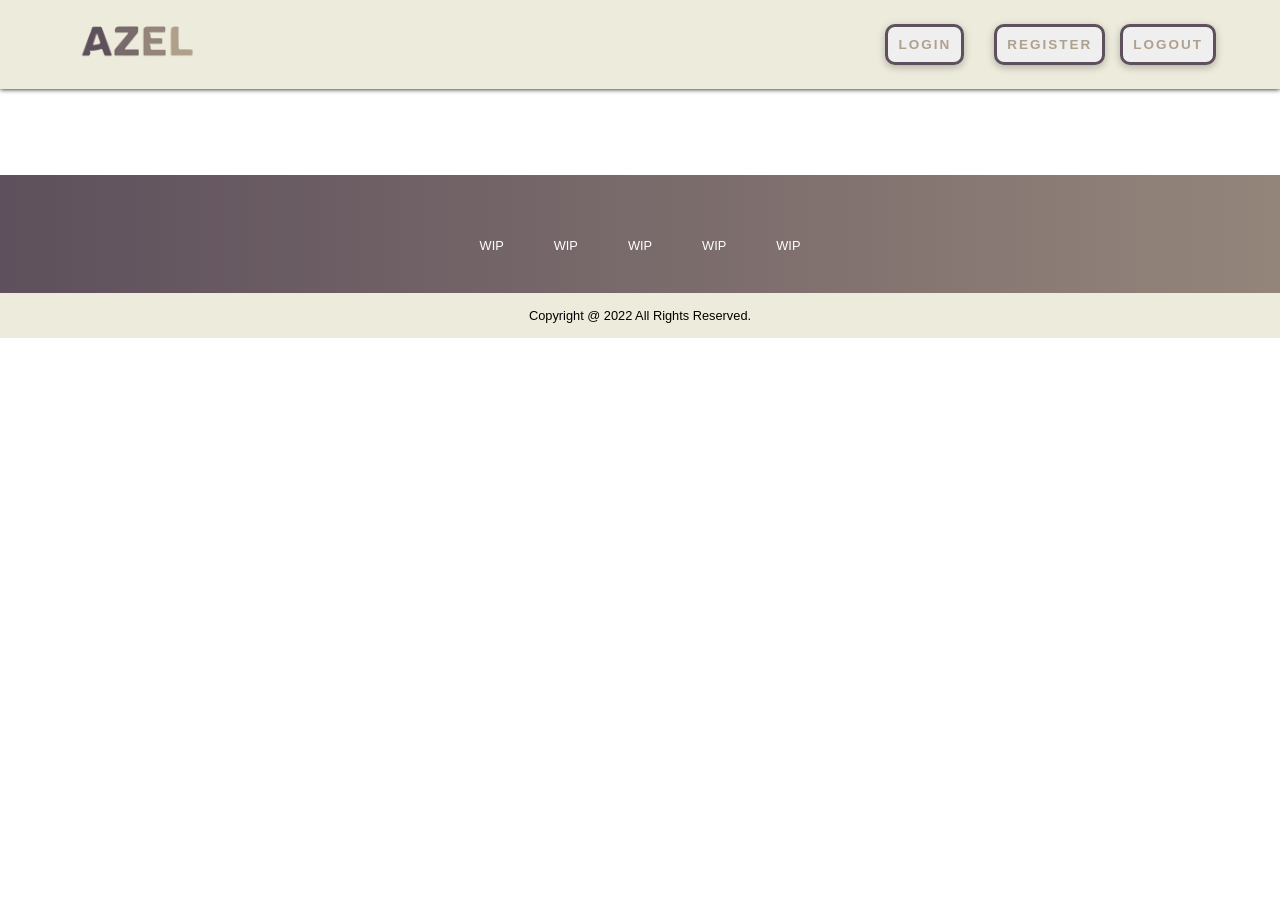
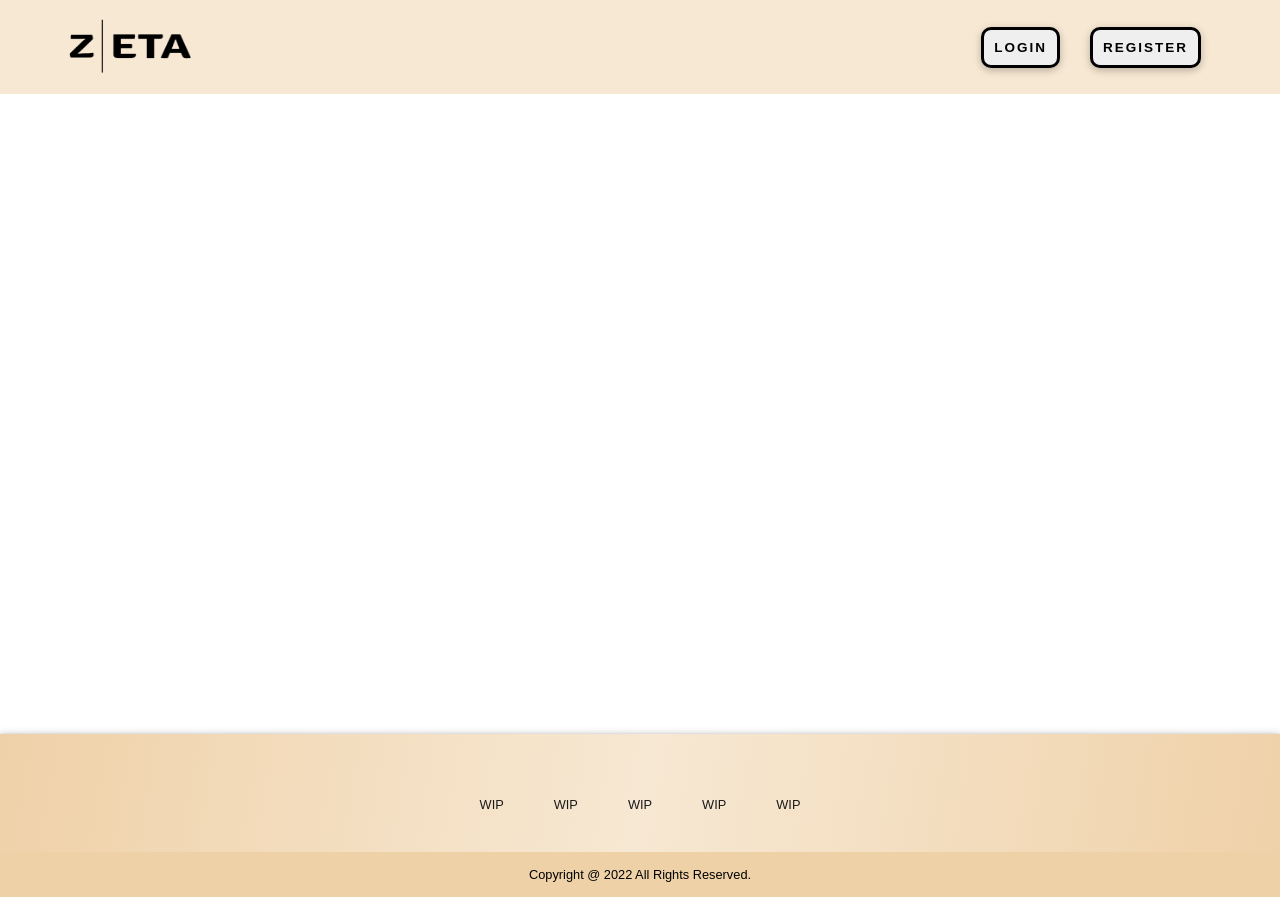
Before and after one commit to AldenHalilovic/Blog-App, a Next.js app: page / in a window 1280 px wide. Before the commit the page ends 800 px from the top, so only its background shows below. Built offline with nearby package versions, Linux system fonts and the light colour scheme.

Commit message:
[Update] Avatar , Logout & NEW Design

```diff
--- a/Data/users.json
+++ b/Data/users.json
@@ -5,5 +5,5 @@
     "lname": "Tele",
     "password":"1003141",
     "email":"Steve@gmail.com",
-    "avatar":"https://www.pexels.com/search/profile%20picture/"
+    "avatar":"https://www.pexels.com/photo/portrait-photo-of-smiling-man-with-his-arms-crossed-standing-in-front-of-white-wall-2379004/"
 }
--- a/components/Layout.js
+++ b/components/Layout.js
@@ -1,33 +1,40 @@
-import { Box } from "@mui/material";
+import { Avatar, Box } from "@mui/material";
 import Image from "next/image";
 import Link from "next/link";
-import Azel from "../images/Azel.png";
+import Zeta from "../images/Zeta.png";
 import { useState } from "react";
-import { set } from "react-hook-form";
 import { useRouter } from "next/router";
-import { useDispatch } from "react-redux";
+import { useDispatch, useSelector } from "react-redux";
 import { logout } from "../store/user/userServices";
 
 export default function layout({ children }) {
-  const dispatch = useDispatch()
+  const dispatch = useDispatch();
   const [trueEn, setfalseEn] = useState(false);
   const router = useRouter();
+  const user = useSelector((state) => state.user.user);
 
   return (
-    <Box width={"100%"} display="flex" flexDirection="column">
+    <Box
+      width={"100%"}
+      display="flex"
+      flexDirection="column"
+      alignItems="center"
+    >
       <Box width="100%">
         {/*This is the Navigation Bar (Header)*/}
         <Box width="100%">
           <nav>
             <Box display="flex">
               <Link href={"/"}>
-                <Image src={Azel} width={150} height={55} alt={""} />
+                <Image src={Zeta} width={140} height={60} alt={""} />
               </Link>
             </Box>
-            {router.asPath==="/login" || router.asPath === "/register" ? (
+            {router.asPath === "/login" || router.asPath === "/register" ? (
               <></>
             ) : (
               <ul>
+                {!user && (
+                  <>
                     <li>
                       <Link href={"/login"}>
                         <button className="btnstyle">Login</button>
@@ -38,11 +45,26 @@ export default function layout({ children }) {
                         <button className="btnstyle">Register</button>
                       </Link>
                     </li>
-              <li>
-                  <button className="btnstyle" onClick={() => {
-                    dispatch(logout())
-                  }}>Logout</button>
-              </li>
+                  </>
+                )}
+               {user&& <Box display="flex"
+                    sx={{ gap:3 }}
+                    justifyContent="center"
+                    alignItems="center">
+                    <Avatar
+                      sx={{ bgcolor: "green", }}
+                      alt={`${user?.fname} ${user?.lname}`}
+                      src={user?.avatar}
+                    />
+                  <button
+                    className="btnstyle"
+                    onClick={() => {
+                      dispatch(logout());
+                    }}
+                  >
+                    Logout
+                  </button>
+                </Box>}
               </ul>
             )}
           </nav>
--- a/components/RegistrationLayout/TabLogin.js
+++ b/components/RegistrationLayout/TabLogin.js
@@ -3,8 +3,7 @@ import LoginLayout from "./LoginForm";
 import { Box, Typography, Paper } from "@mui/material";
 import Link from "next/link";
 
-export default function BasicTabs() {
-  const today = new Date();
+export default function TabLogin() {
 
   return (
     <Box
@@ -46,7 +45,7 @@ export default function BasicTabs() {
             width="100%"
           >
             <Typography variant="h4" textAlign="center" color={"black"}>
-            SignIn
+            Login
             </Typography>
           </Box>
           <Box
--- a/components/RegistrationLayout/TabRegister.js
+++ b/components/RegistrationLayout/TabRegister.js
@@ -3,8 +3,7 @@ import RegisterForm from "./RegistrationFrom";
 import { Box, Typography, Paper } from "@mui/material";
 import Link from "next/link";
 
-export default function BasicTabs() {
-  const today = new Date();
+export default function TabRegister() {
 
   return (
     <Box
@@ -36,6 +35,7 @@ export default function BasicTabs() {
             borderRadius: "15px",
             boxShadow: "0px 34px 114px rgba(0, 0, 0, 0.08)",
             width: { xs: "90%", sm: "50%", md: "480px" },
+
           }}
         >
           <Box
@@ -46,7 +46,7 @@ export default function BasicTabs() {
             width="100%"
           >
             <Typography variant="h4" textAlign="center">
-            SignUp
+            Register
             </Typography>
           </Box>
           <Box
--- a/pages/index.js
+++ b/pages/index.js
@@ -2,10 +2,17 @@ import { PersistGate } from "redux-persist/integration/react";
 import Layout from "../Components/Layout";
 import { store } from "../store"
 import { Provider } from "react-redux";
+import { Box } from "@mui/material";
+
+
 
 export default function Home() {
   return (
-   <></>
+   <>
+ <Box width='100%' height='40rem' bgcolor='white'>
+
+ </Box>
+   </>
 
   );
 }
--- a/pages/register.js
+++ b/pages/register.js
@@ -2,7 +2,7 @@ import TabRegister from "../Components/RegistrationLayout/TabRegister"
 import { Box } from "@mui/material"
 
 
-export default function Login(){
+export default function Register(){
     return(
 
  <Box display="flex" width="100%" justifyContent="center"  alignItems='center'>
--- a/styles/footer.css
+++ b/styles/footer.css
@@ -6,12 +6,12 @@
 }
 
 footer {
-  color: #fff;
-  background-image: linear-gradient(90deg, #5e505c, #796a6b, #94857b 100%);
+  color: #efd1a8;
+  background-image: linear-gradient(100deg, #efd1a8, #f7e8d3, #efd1a8 100%);
   position: relative;
   width: 100%;
   height: 100%;
-  top: 86px;
+
   font-size: 0.8rem;
 }
 
@@ -103,7 +103,7 @@ footer {
 }
 
 .link-des a:hover {
-  color: #fb2576;
+  color: #1a1a1a;
   transition: linear 0.3s;
 }
 
@@ -121,11 +121,12 @@ a {
 }
 
 footer {
-  background-color: #272727;
+  background-color: #000000;
   text-align: center;
   text-transform: uppercase;
   padding-top: 30px;
   margin-top: auto;
+  box-shadow: 0 2px 10px rgba(0, 0, 0, 0.20), 0 3px 6px rgba(0, 0, 0, 0.5);
 }
 
 footer li {
@@ -135,8 +136,8 @@ footer li {
 }
 
 .icons a {
-  background: #afa08b;
-  color: #272727;
+  background: #efd1a8;
+  color: #1a1a1a;
   padding: 14px;
   font-size: 20px;
   border-radius: 100%;
@@ -148,7 +149,7 @@ footer li {
 }
 
 .menu a {
-  color: #ffffff;
+  color: #1a1a1a;
   text-transform: capitalize;
 }
 .menu a:hover {
@@ -157,7 +158,7 @@ footer li {
 }
 
 .footer-copyright {
-  background-color: #edebdb;
+  background-color: #efd1a8;
   color: black;
   padding: 15px;
   margin-top: 30px;
--- a/styles/navbar.css
+++ b/styles/navbar.css
@@ -10,8 +10,8 @@ nav {
     justify-content: space-between;
     padding: 15px 5%;
     align-items: center;
-    background: #edebdb;
-    box-shadow: 0px 0px 5px black;
+    background: #f7e8d3;
+    box-shadow: 0px 0px 40px black;
 }
 
 .logo {
@@ -47,11 +47,11 @@ ul li a {
     text-align: center;
     font-weight: bold;
     padding: 10px;
-    border: 3px solid #5e505c;
+    border: 3px solid #000000;
     border-radius: 10px;
     position: relative;
     box-shadow: 0 2px 10px rgba(0, 0, 0, 0.16), 0 3px 6px rgba(0, 0, 0, 0.1);
-    color: #afa08b;
+    color: #000000;
     text-decoration: none;
     z-index: 1;
   }
@@ -66,12 +66,12 @@ ul li a {
     bottom: 0;
     opacity: 0;
     content: '';
-    background-color: white;
+    background-color: #efd1a8;
     z-index: -1;
   }
 
   .btnstyle:hover, .btnstyle:focus {
-    color: #98887e;
+    color: #1a1a1a;
   }
 
   .btnstyle:hover:before, .btnstyle:focus:before {
```
Also changed, not shown: components/RegistrationLayout/LoginForm.js (+2 -5 lines), components/RegistrationLayout/RegistrationFrom.js (+3 -7 lines), components/UserMenu.js (deleted), images/Azel.png (deleted), images/Zeta.png (added). Lines whose indentation alone changed are shown as unchanged.
